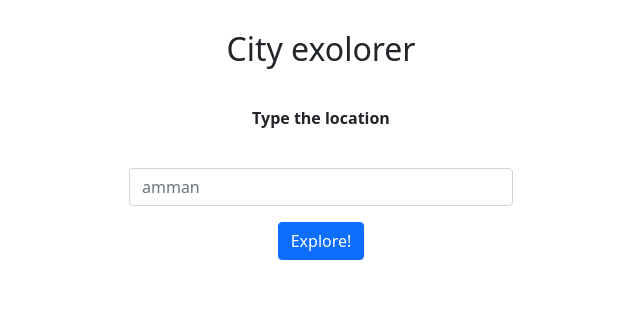
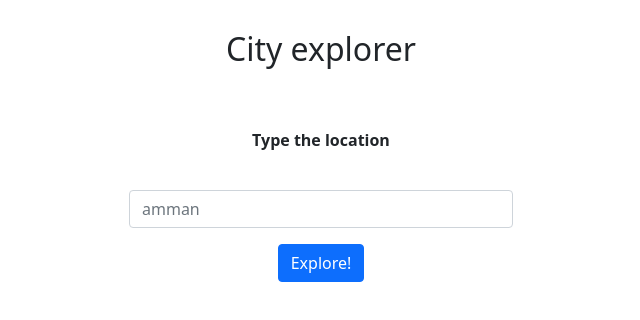
Before and after one commit to Dima-Zeklam/city-explorer, a React (Create React App) app: page / in a window 1280 px wide. Shown: the top 320 px of the page, without its empty margins (319-959 px from the left). Built offline with nearby package versions, Linux system fonts and the light colour scheme.

Commit message:
front end

```diff
--- a/src/App.js
+++ b/src/App.js
@@ -3,7 +3,7 @@ import axios from 'axios';
 import 'bootstrap/dist/css/bootstrap.min.css';
 import Form from 'react-bootstrap/Form';
 import Button from 'react-bootstrap/Button';
-
+import { Card } from 'react-bootstrap';
 
 class App extends React.Component {
   constructor(props) {
@@ -13,66 +13,81 @@ class App extends React.Component {
       cityLoc: '',
       mapData: '',
       errorHandl: false,
-      weather: {},
-      // weatherData:[],
+      lat: '',
+      lon: '',
+      weatherData: [],
       show: false
     };
   }
+
+  // function to make eplore
   getLocation = async (e) => {
     console.log('work');
     e.preventDefault();
 
+    await this.setState({
+      cityLoc: e.target.input.value
+    });
     try {
 
 
+      let locationUrl = `https://eu1.locationiq.com/v1/search.php?key=${process.env.REACT_APP_API_KEY}&q=${this.state.cityLoc}&format=json`;
+
+      let LocationData = await axios.get(locationUrl);
+      console.log(LocationData);
+
       await this.setState({
-        cityLoc: e.target.input.value
+        CityData: LocationData.data[0],
+        lat: LocationData.data[0].lat,
+        lon: LocationData.data[0].lon,
+        show: true
       });
-      let locationUrl = `${process.env.REACT_APP_SERVER_LINK}/weather?city=${this.state.cityLoc}`;
-      let Data = await axios.get(locationUrl);
-      console.log(Data.data);
-      // let newArr = this.state.CityData.map((ele)=>{
+
+      //localhost:3001/weather?searchQuery=amman&lat=31.9515694&lon=35.9239625
+      let weatherUrl = `${process.env.REACT_APP_SERVER_LINK}/weather?searchQuery=${this.state.cityLoc}&lat=${this.state.lat}&lon=${this.state.lon}`;
+
+      let WeatherURLData = await axios.get(weatherUrl);
+      console.log('WeatherURLData', WeatherURLData);
+
+      // lete.lo newArr = this.state.CityData.map((ele)=>{
       //   return < p description ={ele.description}/>;
       // });
       await this.setState({
-        CityData: Data.data,
-        // weatherData:newArr,
+        weatherData: WeatherURLData.data,
         show: true,
+        errorHandl: false
       });
-
-      console.log(this.state.CityData);
     } catch (error) {
       await this.setState({
         show: false,
         errorHandl: true
       });
     }
-
+    console.log('WeatherData', this.state.weatherData);
     let mapUrl = `https://maps.locationiq.com/v3/staticmap?key=${process.env.REACT_APP_API_KEY}&center=${this.state.CityData.lat},${this.state.CityData.lon}&zoom=16&size=480x480&markers=icon:large-red-cutout|${this.state.CityData.lat},${this.state.CityData.lon}&markers=icon:large-red-cutout|${this.state.CityData.lat},${this.state.CityData.lon}&path=fillcolor:%23add8e6|weight:1|color:blue|${this.state.CityData.lat},${this.state.CityData.lon}|${this.state.CityData.lat},${this.state.CityData.lon}${this.state.CityData.lat},${this.state.CityData.lon}|${this.state.CityData.lat},${this.state.CityData.lon}|${this.state.CityData.lat},${this.state.CityData.lon}`;
 
-    this.setState({
+    await this.setState({
       mapData: mapUrl,
 
     });
 
   }
+
+
   close = () => {
     this.setState({
       errorHandl: false
     });
   }
+
+
   render() {
     return (
+      <div>
+        <>
 
-      <>
-        <div style={{ textAlign: 'center' }}>
-          <h2 style={{ textAlign: 'center', marginTop: '30px' }}>City exolorer</h2>
-          {/* <form onSubmit={this.getLocation}>
-          <label htmlFor='input' >type the location</label>
-          <input type='text' name='input' />
-          <button>submit</button>
-        </form> */}
-          <Form onSubmit={this.getLocation}>
+          <h2 style={{ textAlign: 'center', marginTop: '30px' }}>City explorer</h2>
+          <Form onSubmit={this.getLocation} style={{ textAlign: 'center', marginTop: '30px' }}>
             <Form.Group className="mb-3" controlId="formBasicEmail" >
               <Form.Label style={{ size: '25px', fontWeight: 'bold', padding: '30px' }}>Type the location</Form.Label>
               <Form.Control type="text" placeholder="amman" name='input' style={{ position: 'relative', left: '35%', width: '30%' }} />
@@ -82,15 +97,17 @@ class App extends React.Component {
               Explore!
             </Button>
           </Form>
+
           {
             this.state.show &&
-            <p style={{ size: '25px', fontWeight: 'bold', padding: '30px' }}>{this.state.cityLoc} Lat:{this.state.CityData.lat} / Lon:{this.state.CityData.lon}
+            <p style={{ size: '25px', fontWeight: 'bold', padding: '30px', textAlign: 'center' }}>{this.state.cityLoc} Lat:{this.state.CityData.lat} / Lon:{this.state.CityData.lon}
             </p>
 
           }
           {this.state.show &&
-            <img src={this.state.mapData} />
+            <img src={this.state.mapData} style={{ textAlign: 'center' }} />
           }
+
           {
             this.state.errorHandl &&
 
@@ -105,8 +122,31 @@ class App extends React.Component {
           }
 
 
-        </div>
-      </>
+          {
+            <div>
+              <>
+                {
+                  this.state.show &&
+                  this.state.weatherData.map((ele, idx) => {
+                    return (
+                      <Card key={idx}>
+                        <Card.Body>
+                          <Card.Text>date: {ele.date}</Card.Text>
+                          <Card.Text>description: {ele.description}</Card.Text>
+                        </Card.Body>
+
+                      </Card>
+                    );
+                  })
+
+
+                }
+              </>
+            </div>
+          }
+
+        </>
+      </div>
     );
 
   }
```
